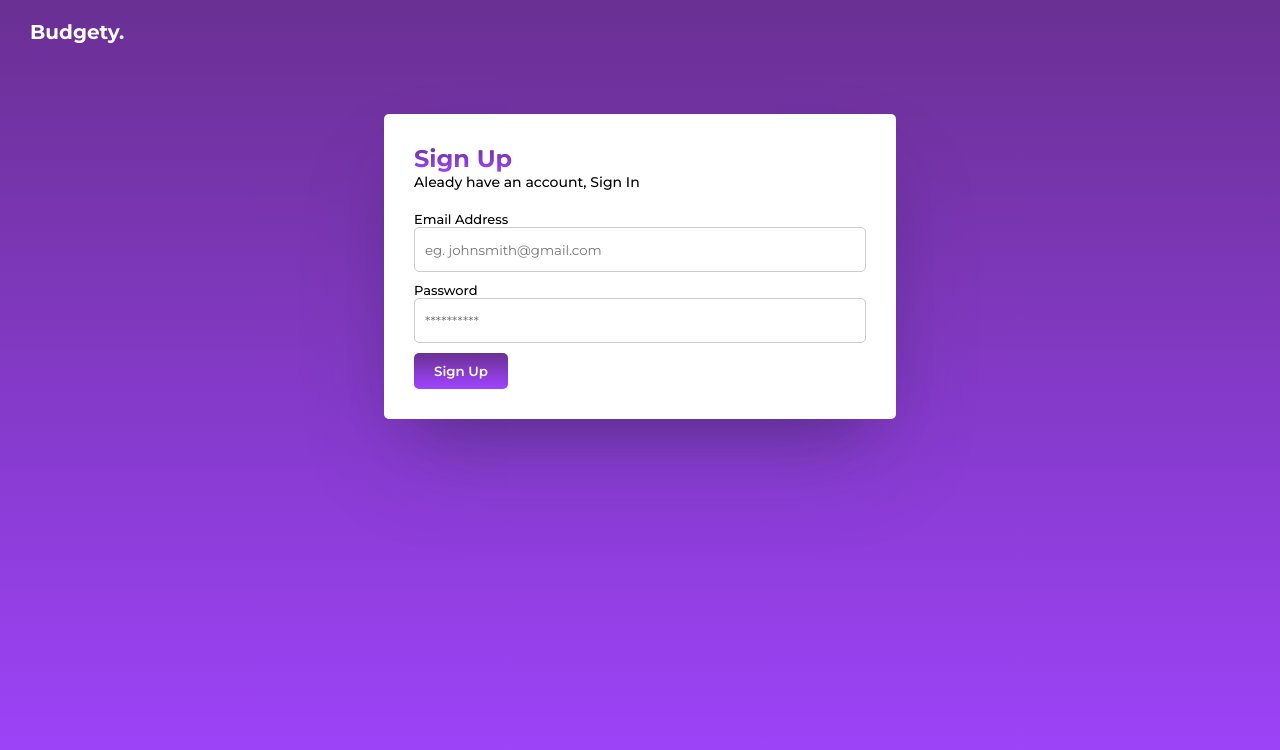
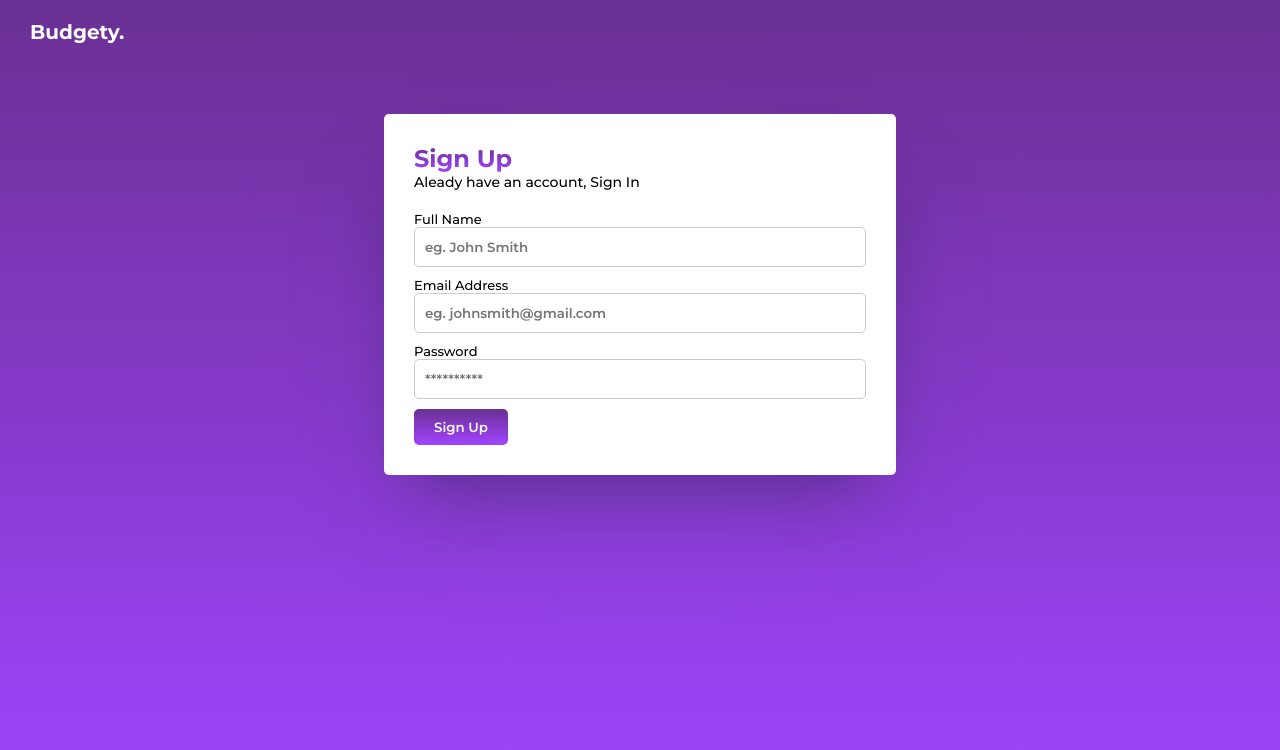
Before and after one commit to Victor-Mak-code/Budgety, a React (Create React App) app: page /signup in a window 1280 px wide. Shown: the top 750 px of the page. Built offline with nearby package versions, Linux system fonts and the light colour scheme.

Commit message:
done with the signup handler functionality

```diff
--- a/src/Components/FormInput/FormInput.css
+++ b/src/Components/FormInput/FormInput.css
@@ -10,9 +10,10 @@
 .form__input input {
   border: 1px solid #ccc;
   width: 80%;
-  height: 45px;
+  height: 40px;
   padding: 10px;
   border-radius: 5px;
+  font-weight: 600;
 }
 .form__input input:focus {
   border: none;
--- a/src/Components/FormInput/FormInput.js
+++ b/src/Components/FormInput/FormInput.js
@@ -5,7 +5,11 @@ const FormInput = (props) => {
   return (
     <div className="form__input">
       <label>{props.labelValue}</label>
-      <input name={props.name} placeholder={props.placeholder} />
+      <input
+        name={props.name}
+        placeholder={props.placeholder}
+        type={props.type}
+      />
     </div>
   );
 };
--- a/src/Pages/SignUp/SignUp.js
+++ b/src/Pages/SignUp/SignUp.js
@@ -1,8 +1,9 @@
 import React from "react";
-import { useSelector } from "react-redux";
-import { useDispatch } from "react-redux";
+import { useSelector, useDispatch } from "react-redux";
+import { useNavigate } from "react-router-dom";
 import { createUserWithEmailAndPassword } from "firebase/auth";
-import { auth } from "../../firebase";
+import { collection, addDoc } from "firebase/firestore";
+import { auth, db } from "../../firebase";
 import FormInput from "../../Components/FormInput/FormInput";
 import Button from "../../Components/Button/Button";
 import Error from "../../Components/Error/Error";
@@ -11,6 +12,7 @@ import { errorActions } from "../../Store/Error-Slice";
 const SignUp = () => {
   const showError = useSelector((state) => state.error.showError);
   const dispatch = useDispatch();
+  const navigate = useNavigate();
 
   //Show Error Handler
   const errorHandler = (showerror, errmsg) => {
@@ -19,8 +21,10 @@ const SignUp = () => {
   };
 
   //Validate Email and Password is not Empty
-  const validateEmailPass = (email, pass) => {
-    if (email === "") {
+  const validateEmailPass = (email, pass, fullName) => {
+    if (fullName === "") {
+      errorHandler(true, "Full name is Required");
+    } else if (email === "") {
       errorHandler(true, "Email is Required");
     } else if (pass === "") {
       errorHandler(true, "Password is Required");
@@ -30,12 +34,27 @@ const SignUp = () => {
     }
   };
 
+  // Add user To Database collection
+  const addUserToDatabaseCollection = async (userObj) => {
+    await addDoc(collection(db, "users"), userObj).then(() => {
+      navigate("/");
+    });
+  };
+
   //Authenticate and Post New User to Firebase
-  const signUpHandler = async (email, password) => {
+  const signUpHandler = async (email, password, fullName) => {
     createUserWithEmailAndPassword(auth, email, password)
       .then((userCredential) => {
         const user = userCredential.user;
-        console.log(user);
+        const userData = {
+          id: user.uid,
+          fullName,
+          email: user.email,
+          expenses: [],
+          budgetName: "",
+          budgetAmount: 0,
+        };
+        addUserToDatabaseCollection(userData);
       })
       .catch((error) => {
         const errorMessage = error.code;
@@ -54,8 +73,9 @@ const SignUp = () => {
     e.preventDefault();
     const email = e.target.email.value;
     const password = e.target.password.value;
-    if (validateEmailPass(email, password)) {
-      signUpHandler(email, password);
+    const fullName = e.target.fullname.value;
+    if (validateEmailPass(email, password, fullName)) {
+      signUpHandler(email, password, fullName);
     }
   };
 
@@ -74,14 +94,21 @@ const SignUp = () => {
           {showError ? <Error /> : null}
 
           <FormInput
+            labelValue="Full Name"
+            placeholder="eg. John Smith"
+            name="fullname"
+          />
+          <FormInput
             labelValue="Email Address"
             placeholder="eg. johnsmith@gmail.com"
             name="email"
           />
+
           <FormInput
             labelValue="Password"
             placeholder="**********"
             name="password"
+            type="password"
           />
           <Button btnValue="Sign Up" btnClass="btn btn-primary" />
         </form>
```
